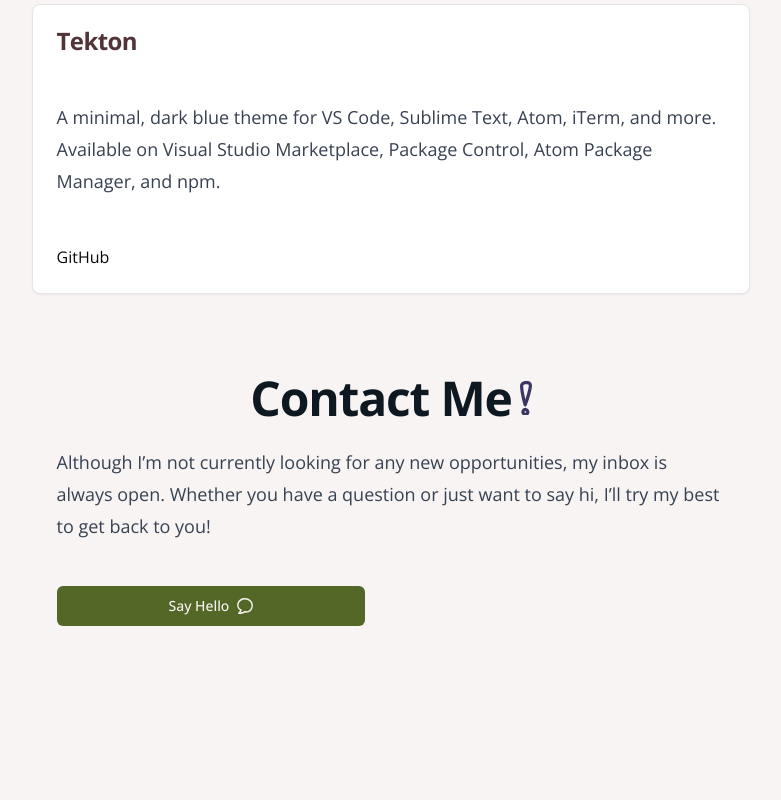
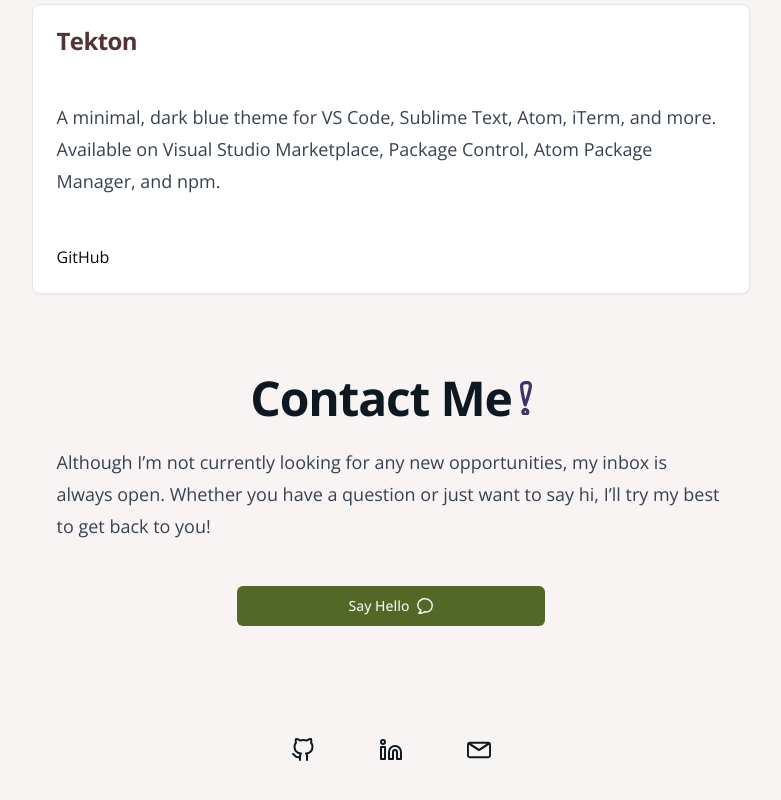
Before and after one commit to corbinmurray/corbinmurray-dev, a Next.js app: page / in a window 1280 px wide. Shown: the part 3555-4355 px from the top of the page, without its empty margins (249-1030 px from the left). Before the commit the page ends 4261 px from the top, so only its background shows below. Built offline with nearby package versions, Linux system fonts and the light colour scheme; a web font is replaced by a local one.

Commit message:
Fix classnames

```diff
--- a/app/layout.tsx
+++ b/app/layout.tsx
@@ -5,6 +5,7 @@
 import Navbar from "@/components/ui/navbar";
 import { EMAIL_ADDRESS, GITHUB_URL, LINKEDIN_URL } from "@/lib/constants";
 import { cn } from "@/lib/utils";
+import { ClassValue } from "clsx";
 import type { Metadata } from "next";
 import { ThemeProvider } from "next-themes";
 import { Open_Sans, Overpass_Mono } from "next/font/google";
@@ -76,7 +77,6 @@
 										/>
 									</svg>
 								</h1>
-
 								<article>
 									<p>
 										Although I’m not currently looking for any new opportunities, my inbox is always open. Whether you have a question or just want to say hi,
@@ -84,6 +84,7 @@
 									</p>
 								</article>
 
+								<div className="flex w-full justify-center items-center">
 									<Button asChild size="blockToWide">
 										<a href={"mailto:" + EMAIL_ADDRESS} className="mt-5">
 											Say Hello
@@ -95,6 +96,11 @@
 											</svg>
 										</a>
 									</Button>
+								</div>
+
+								<div className="flex w-full justify-center items-center mt-28 mb-4">
+									<SocialLinkGroup orientation="horizontal" />
+								</div>
 							</section>
 						</div>
 					</footer>
@@ -105,42 +111,44 @@
 }
 
 const SocialLinkGroup = ({ orientation, className }: { orientation: "horizontal" | "vertical"; className?: string }) => {
+	const anchorSvgClassName: ClassValue = "w-5 h-5 md:w-6 md:h-6 hover:text-accent transition-[fill] duration-200 ease-in";
+
 	if (orientation === "horizontal") {
 		return (
-			<ul className={className + " flex w-full gap-x-12 md:gap-x-16"}>
+			<ul className={cn(className, "flex", "gap-x-12", "md:gap-x-16")}>
 				<li>
 					<a href={GITHUB_URL} target="_blank">
-						<GitHubSvg className="w-5 h-5 md:w-6 md:h-6 hover:text-accent transition-[fill] duration-200 ease-in" />
+						<GitHubSvg className={cn(anchorSvgClassName)} />
 					</a>
 				</li>
 				<li>
 					<a href={LINKEDIN_URL} target="_blank">
-						<LinkedInSvg className="w-5 h-5 md:w-6 md:h-6 hover:text-accent transition-[fill] duration-200 ease-in" />
+						<LinkedInSvg className={cn(anchorSvgClassName)} />
 					</a>
 				</li>
 				<li>
 					<a href={"mailto:" + EMAIL_ADDRESS} target="_blank">
-						<EmailSvg className="w-5 h-5 md:w-6 md:h-6 hover:text-accent transition-[fill,color] duration-200 ease-in" />
+						<EmailSvg className={cn(anchorSvgClassName)} />
 					</a>
 				</li>
 			</ul>
 		);
 	} else {
 		return (
-			<ul className={className + " flex flex-col gap-y-12"}>
+			<ul className={cn(className, "flex", "flex-col", "gap-y-12")}>
 				<li>
 					<a href={GITHUB_URL} target="_blank">
-						<GitHubSvg className="w-5 h-5 md:w-6 md:h-6 hover:text-accent transition-[fill] duration-200 ease-in" />
+						<GitHubSvg className={cn(anchorSvgClassName)} />
 					</a>
 				</li>
 				<li>
 					<a href={LINKEDIN_URL} target="_blank">
-						<LinkedInSvg className="w-5 h-5 md:w-6 md:h-6 hover:text-accent transition-[fill] duration-200 ease-in" />
+						<LinkedInSvg className={cn(anchorSvgClassName)} />
 					</a>
 				</li>
 				<li>
 					<a href={"mailto:" + EMAIL_ADDRESS} target="_blank">
-						<EmailSvg className="w-5 h-5 md:w-6 md:h-6 hover:text-accent transition-[fill] duration-200 ease-in" />
+						<EmailSvg className={cn(anchorSvgClassName)} />
 					</a>
 				</li>
 			</ul>
```
Lines whose indentation alone changed are shown as unchanged.
